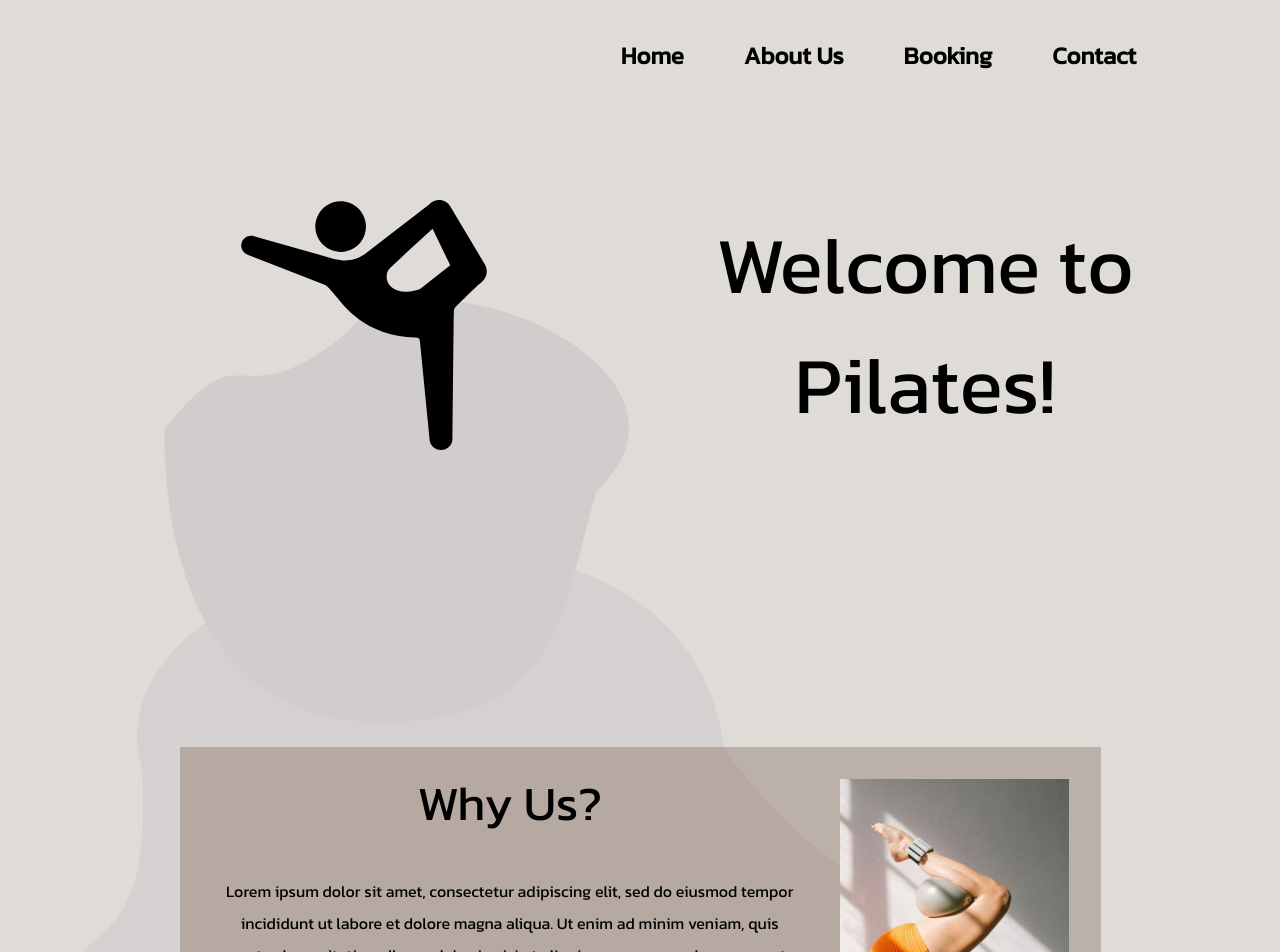
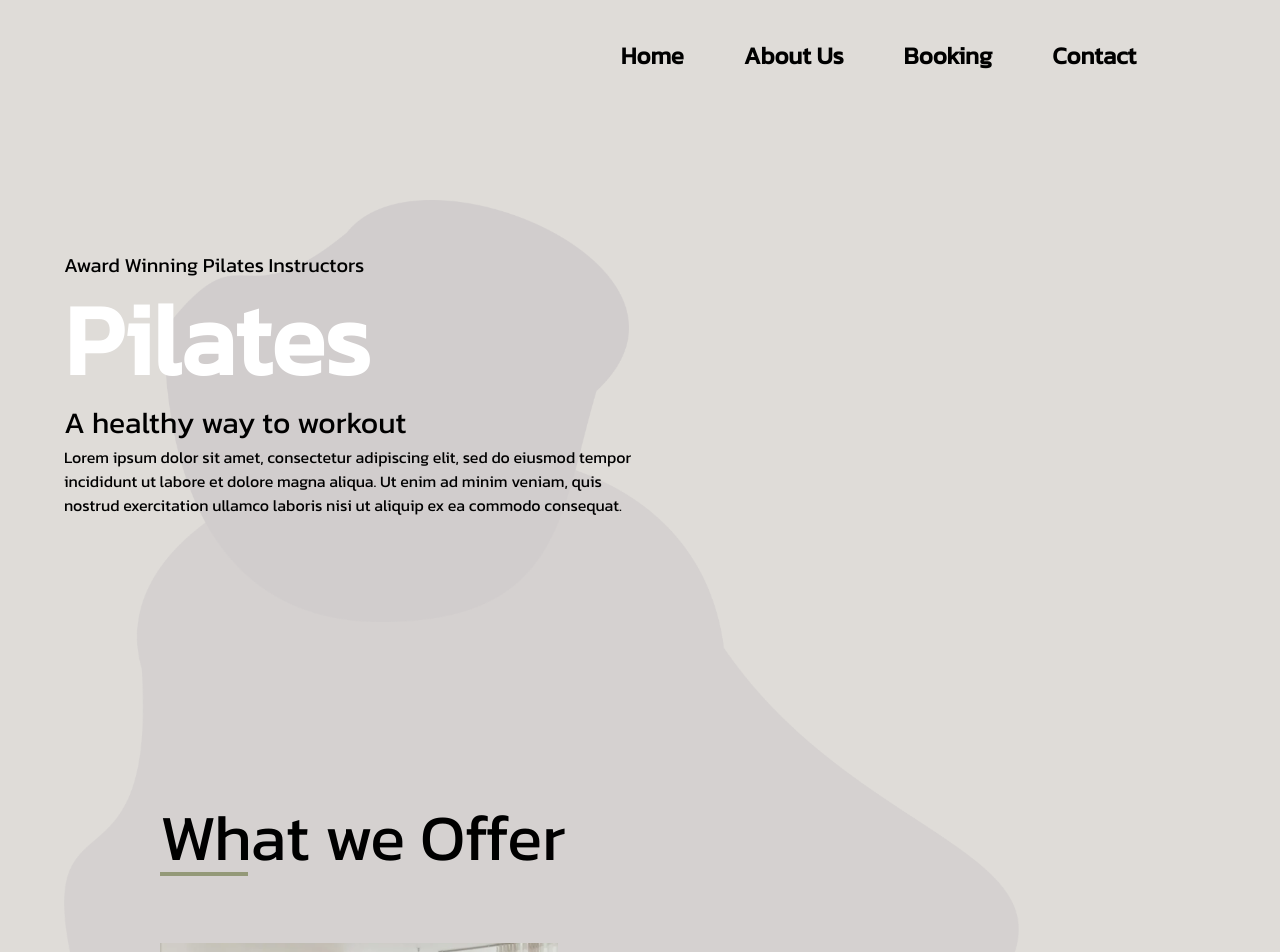
Before and after one commit to Carlie16604/Elevate, a React (Vite) app: page / in a window 1280 px wide. Shown: the top 952 px of the page. Built offline with nearby package versions, Linux system fonts and the light colour scheme.

Commit message:
updating homepage

```diff
--- a/src/index.css
+++ b/src/index.css
@@ -78,6 +78,55 @@ ul:hover a:hover ~ a:before {
 
 /* Home Page --------------------------------------------------------------------------*/
 
+/* Title */
+
+.glitch {
+	font-size: 8.125em;
+	font-family: 'Raleway', sans-serif;
+	font-weight: 700;
+	text-decoration: none;
+	text-transform: uppercase;
+	position: absolute;
+	top: 50%;
+	left: 50%;
+	transform: translate(-50%, -50%);
+	margin: 0;
+	color: #fff;
+	letter-spacing: 5px;
+}
+
+.glitch:before,
+.glitch:after {
+	display: block;
+	content: attr(data-glitch);
+	text-transform: uppercase;
+	position: absolute;
+	top: 0;
+	left: 0;
+	height: 100%;
+	width: 100%;
+	opacity: .8;
+}
+
+.glitch:after {
+	color: #949978;
+	z-index: -2;
+}
+
+.glitch:before {
+	color: #3E5C47;
+	z-index: -1;
+}
+
+.glitch:hover:before {
+	animation: glitch 2s cubic-bezier(.25, .46, .45, .94) both 5;
+}
+
+.glitch:hover:after {
+	animation: glitch 2s cubic-bezier(.25, .46, .45,)
+}
+
+
 /* Background */
 
 .rock1 {
@@ -86,7 +135,7 @@ ul:hover a:hover ~ a:before {
   height: 720px;
   z-index: -2;
   position: absolute;
-  margin: 550px 0;
+  margin: 450px 0;
 }
 
 .rock2{
@@ -95,7 +144,7 @@ ul:hover a:hover ~ a:before {
   height: 422px;
   z-index: -1;
   position: absolute;
-  margin: 300px 100px;
+  margin: 200px 100px;
 }
 
 .rock3 {
@@ -104,7 +153,7 @@ ul:hover a:hover ~ a:before {
   height: 255px;
   z-index: -1;
   position: absolute;
-  margin: 1080px 775px;
+  margin: 980px 775px;
 }
 
 /* Home Content */
--- a/src/pages/Home.jsx
+++ b/src/pages/Home.jsx
@@ -21,14 +21,28 @@ const Home = () => {
                         <img id='about' className='rock1' src={Rock1} alt='Rocks' />
                         <img className='rock2' src={Rock2} alt='Rocks' />
                         <img className='rock3' src={Rock3} alt='Rocks' />
-                            <div className='flex h-[650.88px]'>
-                                <img className='h-[250px] w-auto pl-[175px] pr-[145px] flex self-center' src={Logo} alt='Logo' />
-                                {/*Map through API for Logo  */}
-                                    <h1 className='text-[80px] flex flex-wrap content-center text-center'>
-                                        Welcome to Pilates!
+                            {/* <div className='flex h-[650.88px]'>
+                                <img className='h-[250px] w-auto pl-[175px] pr-[145px] flex self-center' src='https://i.shgcdn.com/0cd09b88-6c64-4023-9a6b-d2653989c3bf/' alt='Logo' />
+                                    {/* <h1 className='text-[80px] flex flex-wrap content-center text-center'>
+                                <a href="#" className="glitch" data-glitch="Pilates">Pilates</a>
+                            </div> */}
+                            <div className='grid grid-cols-2 items-center pt-[250px]'>
+                                <div>
+                                    <h3 className='text-[20px] text-black font-medium'>
+                                        Award Winning Pilates Instructors
+                                    </h3>
+                                    <h1 className='text-white text-[100px] font-bold leading-[1.2]'>
+                                        Pilates
                                     </h1>
+                                    <h3 className='text-[30px] text-black font-medium'>
+                                        A healthy way to workout
+                                    </h3>
+                                    <p>
+                                        Lorem ipsum dolor sit amet, consectetur adipiscing elit, sed do eiusmod tempor incididunt ut labore et dolore magna aliqua. Ut enim ad minim veniam, quis nostrud exercitation ullamco laboris nisi ut aliquip ex ea commodo consequat.
+                                    </p>
+                                </div>
                             </div>
-                        <div className='whyUs mt-24 mx-[115.5px]'>
+                        {/* <div className='whyUs mt-24 mx-[115.5px]'>
                             <div className='p-8 flex'>
                                 <div className='text-center pr-8'>
                                     <h3 className='text-5xl items-center flex-col text-black'>
@@ -42,7 +56,7 @@ const Home = () => {
                                     <img className='w-min-[350.5px] h-min-[295.39]' src={PilatesBall} alt='Photo'/>
                                 </div>
                             </div>
-                        </div>
+                        </div> */}
                     </div>
                 </div>
             </section>
```
